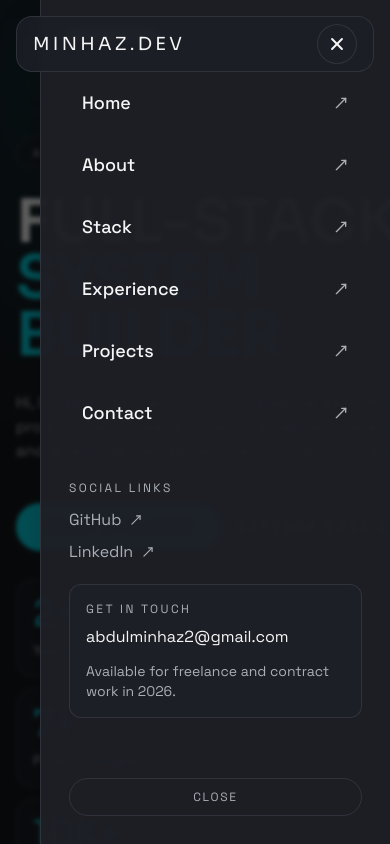
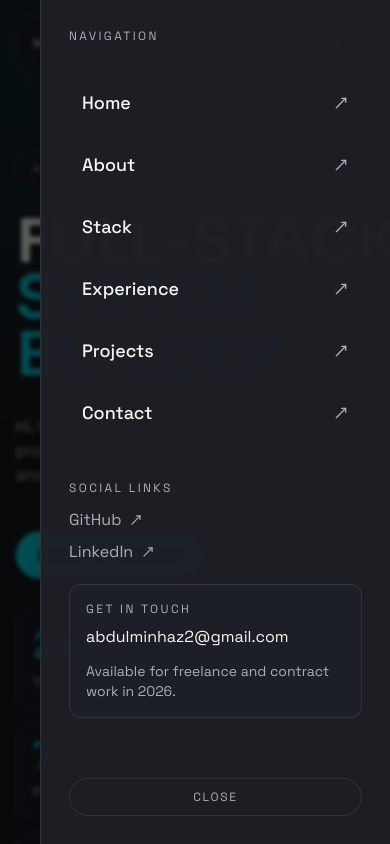
Before and after one commit to MNZ02/Portfolio2.0, a Next.js app: page / in a window 390 px wide. Both pictures are taken after a click on the button "Toggle navigation menu". Shown: the top 844 px of the page. Built offline with nearby package versions, Linux system fonts and the light colour scheme.

Commit message:
Update design

```diff
--- a/app/_components/Banner.tsx
+++ b/app/_components/Banner.tsx
@@ -64,16 +64,16 @@ const Banner = () => {
 
   return (
     <section
-            className="relative overflow-hidden pb-12 pt-16 md:pb-14 md:pt-20"
+      className="relative overflow-hidden pb-16 pt-20 md:pb-16 md:pt-20"
       id="banner"
     >
       <ArrowAnimation />
 
       <div className="container" ref={containerRef}>
-                <div className="grid min-h-[calc(100svh-92px)] items-center gap-8 lg:grid-cols-12 lg:gap-8">
+        <div className="grid min-h-[calc(100svh-92px)] items-center gap-10 lg:grid-cols-12 lg:gap-8">
           <div className="lg:col-span-7 xl:col-span-8">
             <div className="hero-float">
-                            <p className="hero-intro eyebrow mb-6 inline-flex rounded-full border border-border/70 bg-background-light/70 px-4 py-2 text-[11px]">
+              <p className="hero-intro eyebrow mb-7 inline-flex rounded-full border border-border/70 bg-background-light/70 px-4 py-2 text-[11px]">
                 {GENERAL_INFO.availability}
               </p>
 
@@ -85,14 +85,14 @@ const Banner = () => {
                 </span>
               </h1>
 
-                            <p className="hero-intro mt-7 max-w-[680px] text-base text-muted-foreground md:text-lg md:leading-relaxed">
+              <p className="hero-intro mt-8 max-w-[680px] text-base text-muted-foreground md:text-lg md:leading-relaxed">
                 Hi, I&apos;m Abdul Minhaz. I build complex
                 backend-first products with clear architecture,
                 resilient data models, and AI-assisted workflows
                 that hold up in production.
               </p>
 
-                            <div className="hero-intro mt-10 flex flex-wrap items-center gap-4">
+              <div className="hero-intro mt-11 flex flex-wrap items-center gap-4">
                 <Button
                   as="link"
                   href={GENERAL_INFO.upworkProfile}
@@ -113,7 +113,7 @@ const Banner = () => {
                 </Button>
               </div>
 
-                            <div className="hero-intro mt-7 grid gap-3 sm:grid-cols-3">
+              <div className="hero-intro mt-8 grid gap-3 sm:grid-cols-3">
                 {METRICS.map((metric) => (
                   <div className="kpi-card" key={metric.text}>
                     <p className="font-sora text-4xl leading-none text-primary">
--- a/app/_components/Skills.tsx
+++ b/app/_components/Skills.tsx
@@ -45,7 +45,7 @@ const Skills = () => {
               key={category}
             >
               <div className="md:col-span-4">
-                                <p className="font-sora text-3xl uppercase leading-none text-foreground md:text-4xl">
+                <p className="font-sora text-2xl uppercase leading-none text-foreground md:text-2xl">
                   {category}
                 </p>
               </div>
--- a/components/Button.tsx
+++ b/components/Button.tsx
@@ -73,7 +73,7 @@ const Button = ({
   );
 
   const buttonClasses = cn(
-        'inline-flex h-12 items-center justify-center gap-2 rounded-full border border-transparent px-7 text-sm font-semibold uppercase tracking-[0.15em] outline-none transition-colors duration-300 focus-visible:ring-2 focus-visible:ring-offset-2 focus-visible:ring-offset-background',
+    'inline-flex h-12 items-center justify-center gap-2 rounded-full border border-transparent px-5 md:px-7 text-sm font-semibold uppercase tracking-[0.15em] outline-none transition-colors duration-300 focus-visible:ring-2 focus-visible:ring-offset-2 focus-visible:ring-offset-background',
     variantClasses,
     {
       [iconClasses]: icon,
--- a/components/Navbar.tsx
+++ b/components/Navbar.tsx
@@ -45,7 +45,7 @@ const Navbar = () => {
                     <div className="surface-card relative flex h-14 items-center px-4 md:px-5">
                         <Link
                             href="/#banner"
-                            className="font-sora text-lg leading-none tracking-[0.18em] text-foreground"
+                            className="font-sora text-xs md:text-lg leading-none tracking-[0.18em] text-foreground"
                         >
                             MINHAZ.DEV
                         </Link>
@@ -88,7 +88,7 @@ const Navbar = () => {
 
             <div
                 className={cn(
-                    'fixed inset-0 z-[42] bg-black/60 backdrop-blur-[2px] transition-all duration-200',
+                    'fixed inset-0 z-[58] bg-black/60 backdrop-blur-[2px] transition-all duration-200',
                     {
                         'invisible opacity-0 pointer-events-none': !isMenuOpen,
                     },
@@ -98,7 +98,7 @@ const Navbar = () => {
 
             <aside
                 className={cn(
-                    'fixed right-0 top-0 z-[43] flex h-[100dvh] w-[430px] max-w-[calc(100vw-2.5rem)] translate-x-full flex-col border-l border-border/70 bg-[hsl(var(--surface-1)/0.97)] p-7 shadow-2xl shadow-black/35 transition-transform duration-500 md:p-9',
+                    'fixed right-0 top-0 z-[59] flex h-[100dvh] w-[430px] max-w-[calc(100vw-2.5rem)] translate-x-full flex-col border-l border-border/70 bg-[hsl(var(--surface-1)/0.97)] p-7 shadow-2xl shadow-black/35 transition-transform duration-500 md:p-9',
                     {
                         'translate-x-0': isMenuOpen,
                     },
```
Also changed, not shown: 2 other files (tests, documents, lock files or other folders). Lines whose indentation alone changed are shown as unchanged.
